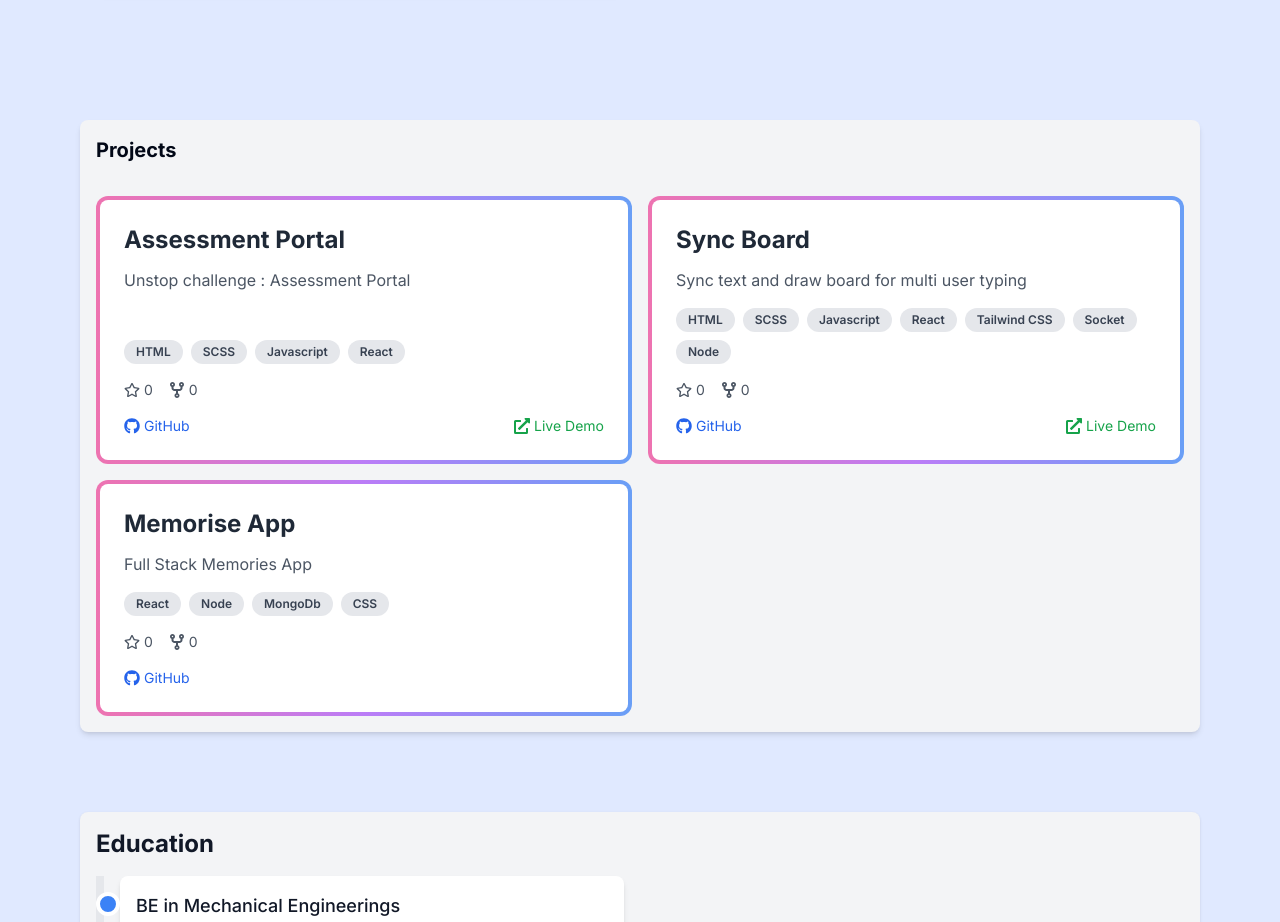
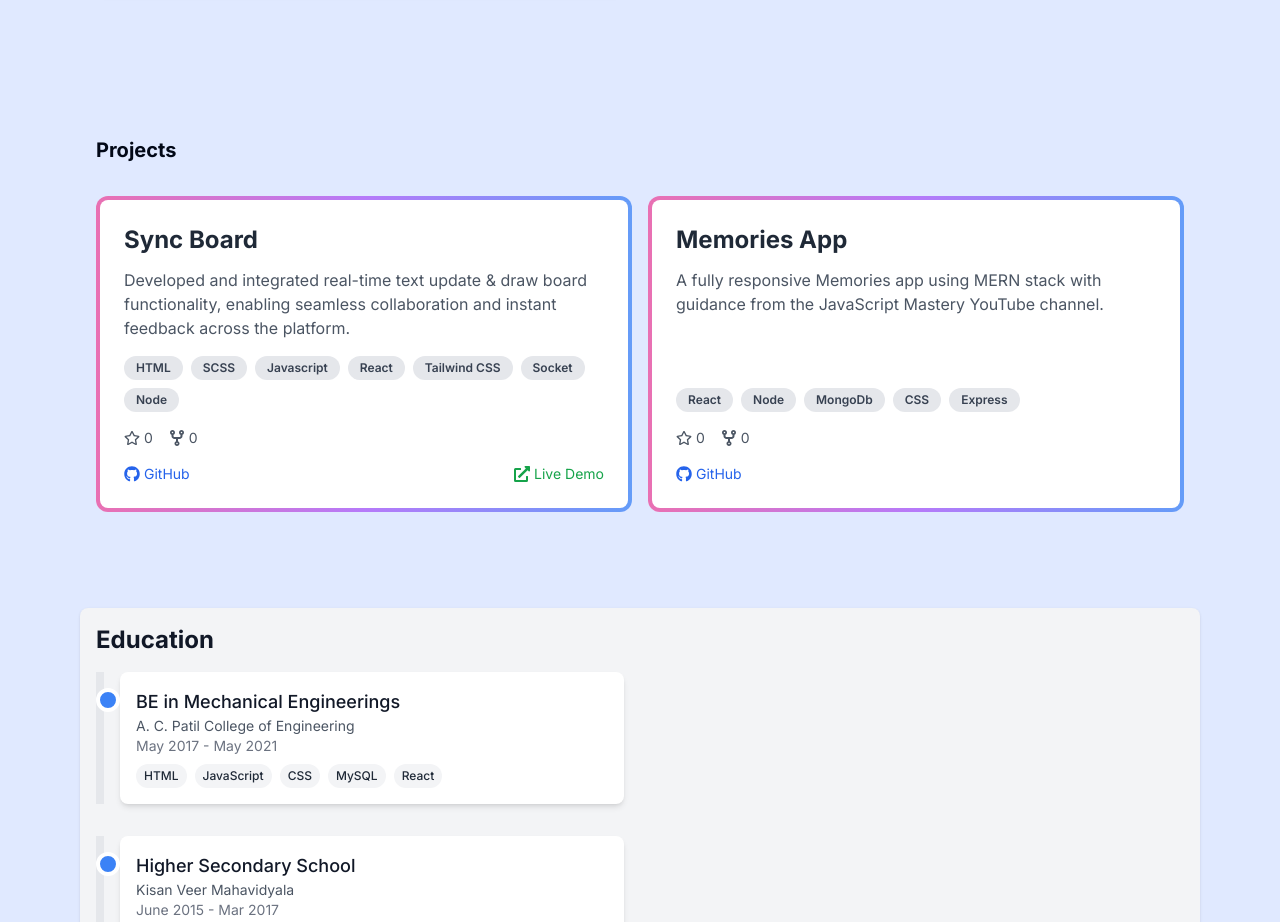
Before and after one commit to ajittupe2548/ajit-tupe-portfolio, a Next.js app: page / in a window 1280 px wide. Shown: the part 2220-3142 px from the top of the page. Built offline with nearby package versions, Linux system fonts and the light colour scheme.

Commit message:
Update Projects.tsx

```diff
--- a/src/components/Projects.tsx
+++ b/src/components/Projects.tsx
@@ -13,17 +13,18 @@ export interface ProjectCardProps {
 }
 
 const projects: Omit<ProjectCardProps, 'stars' | 'forks' | 'lastUpdated'>[] = [
-    {
-        title: 'Assessment Portal',
-        description: 'Unstop challenge : Assessment Portal',
-        technologies: ['HTML', 'SCSS', 'Javascript', 'React'],
-        githubLink: 'https://github.com/ajittupe2548/assessment-portal',
-        liveLink:
-            'https://deploy-preview-3--beautiful-pudding-de8a78.netlify.app/',
-    },
+    // {
+    //     title: 'Assessment Portal',
+    //     description: 'Unstop challenge : Assessment Portal',
+    //     technologies: ['HTML', 'SCSS', 'Javascript', 'React'],
+    //     githubLink: 'https://github.com/ajittupe2548/assessment-portal',
+    //     liveLink:
+    //         'https://deploy-preview-3--beautiful-pudding-de8a78.netlify.app/',
+    // },
     {
         title: 'Sync Board',
-        description: 'Sync text and draw board for multi user typing',
+        description:
+            'Developed and integrated real-time text update & draw board functionality, enabling seamless collaboration and instant feedback across the platform.',
         technologies: [
             'HTML',
             'SCSS',
@@ -37,9 +38,10 @@ const projects: Omit<ProjectCardProps, 'stars' | 'forks' | 'lastUpdated'>[] = [
         liveLink: 'https://sync-board-client.vercel.app/',
     },
     {
-        title: 'Memorise App',
-        description: 'Full Stack Memories App',
-        technologies: ['React', 'Node', 'MongoDb', 'CSS'],
+        title: 'Memories App',
+        description:
+            'A fully responsive Memories app using MERN stack with guidance from the JavaScript Mastery YouTube channel.',
+        technologies: ['React', 'Node', 'MongoDb', 'CSS', 'Express'],
         githubLink: 'https://github.com/ajittupe2548/MemoriesApp',
         liveLink: '',
     },
@@ -47,7 +49,7 @@ const projects: Omit<ProjectCardProps, 'stars' | 'forks' | 'lastUpdated'>[] = [
 
 const Projects: React.FC = () => {
     return (
-        <div className='rounded-lg shadow-md md:col-span-2 lg:col-span-3 bg-gray-100 dark:bg-gray-900'>
+        <div className='rounded-lg md:col-span-2 lg:col-span-3'>
             <div className='p-4'>
                 <h2 className='text-xl font-bold'>Projects</h2>
             </div>
```
